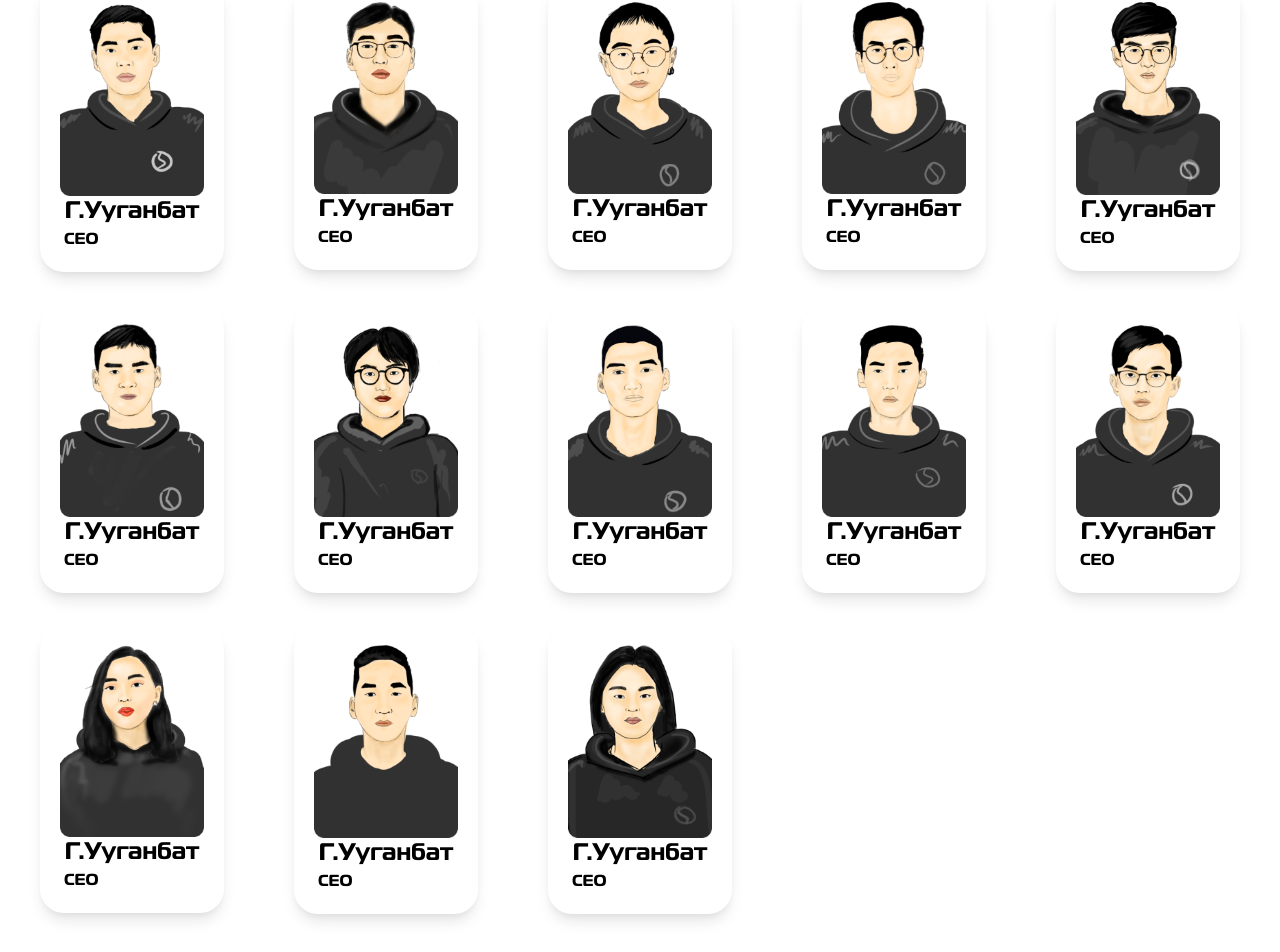
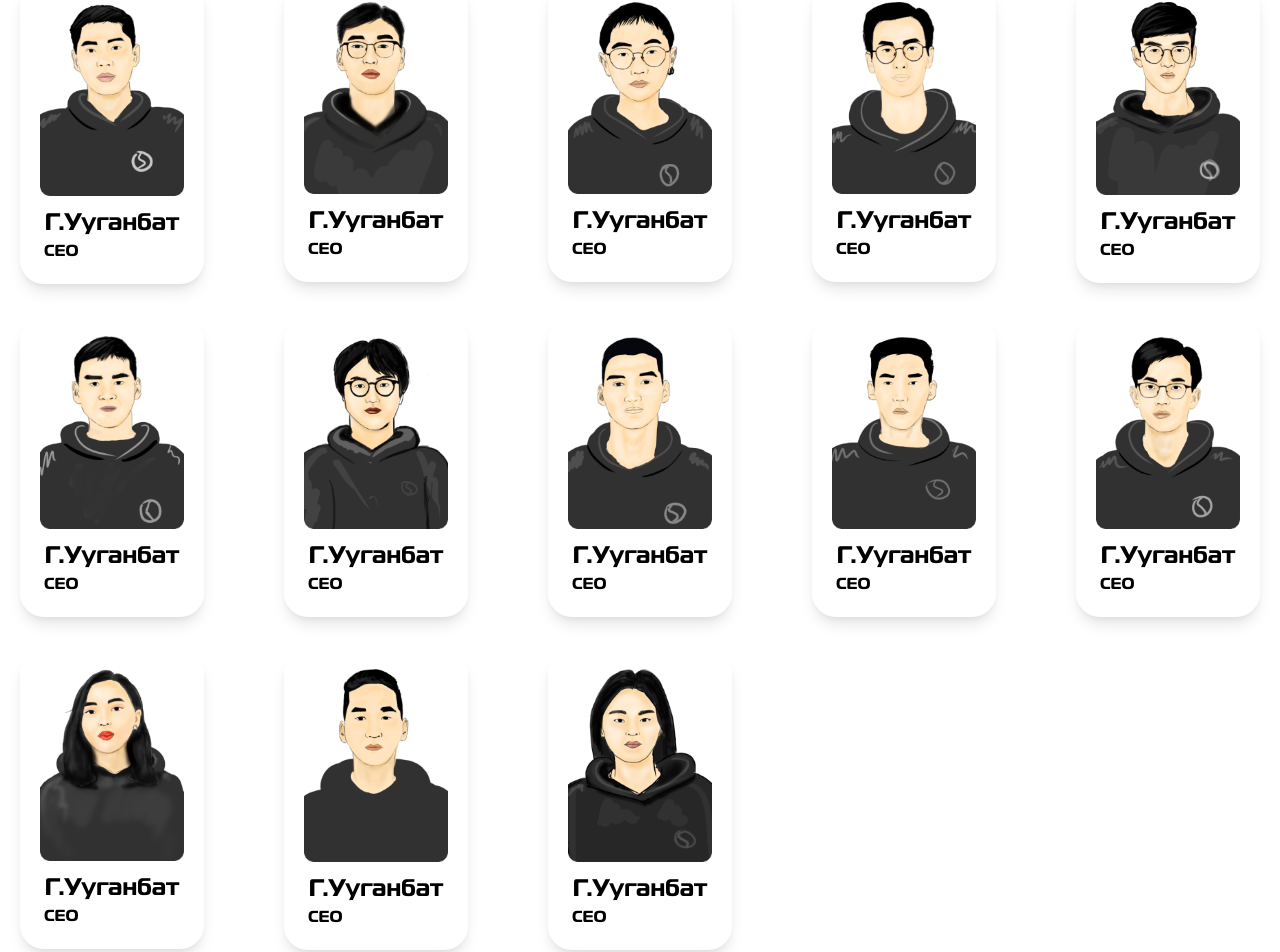
Before and after one commit to Tuvshinbayar1234/DiverseSolutions, a React (Create React App) app: page / in a window 1280 px wide. Shown: the part 2152-3104 px from the top of the page. Built offline with nearby package versions, Linux system fonts and the light colour scheme.

Commit message:
finished

```diff
--- a/package.json
+++ b/package.json
@@ -20,9 +20,9 @@
     "web-vitals": "^1.0.1"
   },
   "scripts": {
-    "start": "craco start",
-    "build": "craco build",
-    "test": "craco test",
+    "start": "npm start",
+    "build": "npm build",
+    "test": "npm test",
     "eject": "react-scripts eject"
   },
   "eslintConfig": {
--- a/src/Components/Team/Team.js
+++ b/src/Components/Team/Team.js
@@ -19,7 +19,7 @@ import AutoPlay from "./TeamSlider";
 const Team = () => {
 
     return (
-        <div className='w-full container mx-auto px-10'>
+        <div className='w-full container mx-auto px-5'>
             <div className='hidden sm:block'>
                 <h1 className='text-4xl'>Манай хамт олон</h1>
             </div>
@@ -30,7 +30,7 @@ const Team = () => {
                         <img className='w-36' alt='team' src={eegii} />
                     </div>
                     <div className='flex flex-col justify-center'>
-                        <h1 className='text-center text-2xl'>Г.Ууганбат</h1>
+                        <h1 className='text-center text-2xl pt-3'>Г.Ууганбат</h1>
                         <h1 className='ml-1'>CEO</h1>
                     </div>
                 </div>
@@ -39,7 +39,7 @@ const Team = () => {
                         <img className='w-36' alt='team' src={bo} />
                     </div>
                     <div className='flex flex-col justify-center'>
-                        <h1 className='text-center text-2xl'>Г.Ууганбат</h1>
+                        <h1 className='text-center text-2xl pt-3'>Г.Ууганбат</h1>
                         <h1 className='ml-1'>CEO</h1>
                     </div>
                 </div>
@@ -48,7 +48,7 @@ const Team = () => {
                         <img className='w-36' alt='team' src={odko} />
                     </div>
                     <div className='flex flex-col justify-center'>
-                        <h1 className='text-center text-2xl'>Г.Ууганбат</h1>
+                        <h1 className='text-center text-2xl pt-3'>Г.Ууганбат</h1>
                         <h1 className='ml-1'>CEO</h1>
                     </div>
                 </div>
@@ -57,7 +57,7 @@ const Team = () => {
                         <img className='w-36' alt='team' src={anhaa} />
                     </div>
                     <div className='flex flex-col justify-center'>
-                        <h1 className='text-center text-2xl'>Г.Ууганбат</h1>
+                        <h1 className='text-center text-2xl pt-3'>Г.Ууганбат</h1>
                         <h1 className='ml-1'>CEO</h1>
                     </div>
                 </div>
@@ -66,7 +66,7 @@ const Team = () => {
                         <img className='w-36' alt='team' src={tulgaa} />
                     </div>
                     <div className='flex flex-col justify-center'>
-                        <h1 className='text-center text-2xl'>Г.Ууганбат</h1>
+                        <h1 className='text-center text-2xl pt-3'>Г.Ууганбат</h1>
                         <h1 className='ml-1'>CEO</h1>
                     </div>
                 </div>
@@ -79,7 +79,7 @@ const Team = () => {
                         <img className='w-36' alt='team' src={buri} />
                     </div>
                     <div className='flex flex-col justify-center'>
-                        <h1 className='text-center text-2xl'>Г.Ууганбат</h1>
+                        <h1 className='text-center text-2xl pt-3'>Г.Ууганбат</h1>
                         <h1 className='ml-1'>CEO</h1>
                     </div>
                 </div>
@@ -88,7 +88,7 @@ const Team = () => {
                         <img className='w-36' alt='team' src={Bataa} />
                     </div>
                     <div className='flex flex-col justify-center'>
-                        <h1 className='text-center text-2xl'>Г.Ууганбат</h1>
+                        <h1 className='text-center text-2xl pt-3'>Г.Ууганбат</h1>
                         <h1 className='ml-1'>CEO</h1>
                     </div>
                 </div>
@@ -97,7 +97,7 @@ const Team = () => {
                         <img className='w-36' alt='team' src={muugii} />
                     </div>
                     <div className='flex flex-col justify-center'>
-                        <h1 className='text-center text-2xl'>Г.Ууганбат</h1>
+                        <h1 className='text-center text-2xl pt-3'>Г.Ууганбат</h1>
                         <h1 className='ml-1'>CEO</h1>
                     </div>
                 </div>
@@ -106,7 +106,7 @@ const Team = () => {
                         <img className='w-36' alt='team' src={tuku} />
                     </div>
                     <div className='flex flex-col justify-center'>
-                        <h1 className='text-center text-2xl'>Г.Ууганбат</h1>
+                        <h1 className='text-center text-2xl pt-3'>Г.Ууганбат</h1>
                         <h1 className='ml-1'>CEO</h1>
                     </div>
                 </div>
@@ -115,7 +115,7 @@ const Team = () => {
                         <img className='w-36' alt='team' src={amaraa} />
                     </div>
                     <div className='flex flex-col justify-center'>
-                        <h1 className='text-center text-2xl'>Г.Ууганбат</h1>
+                        <h1 className='text-center text-2xl pt-3'>Г.Ууганбат</h1>
                         <h1 className='ml-1'>CEO</h1>
                     </div>
                 </div>
@@ -128,7 +128,7 @@ const Team = () => {
                         <img className='w-36' alt='team' src={zaya} />
                     </div>
                     <div className='flex flex-col justify-center'>
-                        <h1 className='text-center text-2xl'>Г.Ууганбат</h1>
+                        <h1 className='text-center text-2xl pt-3'>Г.Ууганбат</h1>
                         <h1 className='ml-1'>CEO</h1>
                     </div>
                 </div>
@@ -137,7 +137,7 @@ const Team = () => {
                         <img className='w-36' alt='team' src={tseku} />
                     </div>
                     <div className='flex flex-col justify-center'>
-                        <h1 className='text-center text-2xl'>Г.Ууганбат</h1>
+                        <h1 className='text-center text-2xl pt-3'>Г.Ууганбат</h1>
                         <h1 className='ml-1'>CEO</h1>
                     </div>
                 </div>
@@ -146,7 +146,7 @@ const Team = () => {
                         <img className='w-36' alt='team' src={tamiraa} />
                     </div>
                     <div className='flex flex-col justify-center'>
-                        <h1 className='text-center text-2xl'>Г.Ууганбат</h1>
+                        <h1 className='text-center text-2xl pt-3'>Г.Ууганбат</h1>
                         <h1 className='ml-1'>CEO</h1>
                     </div>
                 </div>
@@ -155,7 +155,7 @@ const Team = () => {
                         <img className='w-36' alt='team' src={tamiraa} />
                     </div>
                     <div className='flex flex-col justify-center'>
-                        <h1 className='text-center text-2xl'>Г.Ууганбат</h1>
+                        <h1 className='text-center text-2xl pt-3'>Г.Ууганбат</h1>
                         <h1 className='ml-1'>CEO</h1>
                     </div>
                 </div>
@@ -164,7 +164,7 @@ const Team = () => {
                         <img className='w-36' alt='team' src={tamiraa} />
                     </div>
                     <div className='flex flex-col justify-center'>
-                        <h1 className='text-center text-2xl'>Г.Ууганбат</h1>
+                        <h1 className='text-center text-2xl pt-3'>Г.Ууганбат</h1>
                         <h1 className='ml-1'>CEO</h1>
                     </div>
                 </div>
@@ -178,7 +178,7 @@ const Team = () => {
                         <img className='w-36' alt='team' src={zaya} />
                     </div>
                     <div className='flex flex-col justify-center'>
-                        <h1 className='text-center text-2xl'>Г.Ууганбат</h1>
+                        <h1 className='text-center text-2xl pt-3'>Г.Ууганбат</h1>
                         <h1 className='ml-1'>CEO</h1>
                     </div>
                 </div>
@@ -187,7 +187,7 @@ const Team = () => {
                         <img className='w-36' alt='team' src={tseku} />
                     </div>
                     <div className='flex flex-col justify-center'>
-                        <h1 className='text-center text-2xl'>Г.Ууганбат</h1>
+                        <h1 className='text-center text-2xl pt-3'>Г.Ууганбат</h1>
                         <h1 className='ml-1'>CEO</h1>
                     </div>
                 </div>
@@ -196,7 +196,7 @@ const Team = () => {
                         <img className='w-36' alt='team' src={tamiraa} />
                     </div>
                     <div className='flex flex-col justify-center'>
-                        <h1 className='text-center text-2xl'>Г.Ууганбат</h1>
+                        <h1 className='text-center text-2xl pt-3'>Г.Ууганбат</h1>
                         <h1 className='ml-1'>CEO</h1>
                     </div>
                 </div>
@@ -210,7 +210,7 @@ const Team = () => {
                         <img className='w-36' alt='team' src={zaya} />
                     </div>
                     <div className='flex flex-col justify-center'>
-                        <h1 className='text-center text-2xl'>Г.Ууганбат</h1>
+                        <h1 className='text-center text-2xl pt-3'>Г.Ууганбат</h1>
                         <h1 className='ml-1'>CEO</h1>
                     </div>
                 </div>
@@ -219,7 +219,7 @@ const Team = () => {
                         <img className='w-36' alt='team' src={tseku} />
                     </div>
                     <div className='flex flex-col justify-center'>
-                        <h1 className='text-center text-2xl'>Г.Ууганбат</h1>
+                        <h1 className='text-center text-2xl pt-3'>Г.Ууганбат</h1>
                         <h1 className='ml-1'>CEO</h1>
                     </div>
                 </div>
@@ -228,7 +228,7 @@ const Team = () => {
                         <img className='w-36' alt='team' src={tamiraa} />
                     </div>
                     <div className='flex flex-col justify-center'>
-                        <h1 className='text-center text-2xl'>Г.Ууганбат</h1>
+                        <h1 className='text-center text-2xl pt-3'>Г.Ууганбат</h1>
                         <h1 className='ml-1'>CEO</h1>
                     </div>
                 </div>
@@ -242,7 +242,7 @@ const Team = () => {
                         <img className='w-36' alt='team' src={zaya} />
                     </div>
                     <div className='flex flex-col justify-center'>
-                        <h1 className='text-center text-2xl'>Г.Ууганбат</h1>
+                        <h1 className='text-center text-2xl pt-3'>Г.Ууганбат</h1>
                         <h1 className='ml-1'>CEO</h1>
                     </div>
                 </div>
@@ -251,7 +251,7 @@ const Team = () => {
                         <img className='w-36' alt='team' src={tseku} />
                     </div>
                     <div className='flex flex-col justify-center'>
-                        <h1 className='text-center text-2xl'>Г.Ууганбат</h1>
+                        <h1 className='text-center text-2xl pt-3'>Г.Ууганбат</h1>
                         <h1 className='ml-1'>CEO</h1>
                     </div>
                 </div>
@@ -260,7 +260,7 @@ const Team = () => {
                         <img className='w-36' alt='team' src={tamiraa} />
                     </div>
                     <div className='flex flex-col justify-center'>
-                        <h1 className='text-center text-2xl'>Г.Ууганбат</h1>
+                        <h1 className='text-center text-2xl pt-3'>Г.Ууганбат</h1>
                         <h1 className='ml-1'>CEO</h1>
                     </div>
                 </div>
@@ -276,7 +276,7 @@ const Team = () => {
                         <img className='w-36' alt='team' src={tseku} />
                     </div>
                     <div className='flex flex-col justify-center'>
-                        <h1 className='text-center text-2xl'>Г.Ууганбат</h1>
+                        <h1 className='text-center text-2xl pt-3'>Г.Ууганбат</h1>
                         <h1 className='ml-1'>CEO</h1>
                     </div>
                 </div>
@@ -285,7 +285,7 @@ const Team = () => {
                         <img className='w-36' alt='team' src={tamiraa} />
                     </div>
                     <div className='flex flex-col justify-center'>
-                        <h1 className='text-center text-2xl'>Г.Ууганбат</h1>
+                        <h1 className='text-center text-2xl pt-3'>Г.Ууганбат</h1>
                         <h1 className='ml-1'>CEO</h1>
                     </div>
                 </div>
@@ -294,7 +294,7 @@ const Team = () => {
                         <img className='w-36' alt='team' src={tamiraa} />
                     </div>
                     <div className='flex flex-col justify-center'>
-                        <h1 className='text-center text-2xl'>Г.Ууганбат</h1>
+                        <h1 className='text-center text-2xl pt-3'>Г.Ууганбат</h1>
                         <h1 className='ml-1'>CEO</h1>
                     </div>
                 </div>
--- a/src/Components/weWork/WeWork.js
+++ b/src/Components/weWork/WeWork.js
@@ -42,11 +42,11 @@ const WeWork = () => {
                     <h1 className='text-2xl text-left w-3/12'>Вебсайт хөгжүүлэлт</h1>
                     <p className=' text-sm w-full mx-1 py-5'>Lorem ipsum dolor sit amet consectetur, adipisicing elit. Consequuntur, error numquam aperiam ratione eos suscipit? Lorem ipsum dolor sit amet consectetur, adipisicing elit. Consequuntur, error numquam aperiam ratione eos suscipit?</p>
                     </span>
-                    <span class="w-full h-32 flex-col flex rounded-2xl">
+                    <span class="w-full h-60 flex-col flex rounded-2xl">
                     <h1 className='text-2xl w-9/12'>Вебсайт хөгжүүлэлт</h1>
                     <p className=' text-sm w-full py-5'>Lorem ipsum dolor sit amet consectetur, adipisicing elit. Consequuntur, error numquam aperiam ratione eos suscipit? Lorem ipsum dolor sit amet consectetur, adipisicing elit. Consequuntur, error numquam aperiam ratione eos suscipit?</p>
                     </span>
-                    <span class="w-full h-60 mt-14 flex-col flex justify-center rounded-2xl">
+                    <span class="w-full h-60 flex-col flex justify-center rounded-2xl">
                     <h1 className='text-2xl text-left w-3/12'>Вебсайт хөгжүүлэлт</h1>
                         <p className=' text-sm w-full mx-1 py-5'>Lorem ipsum dolor sit amet consectetur, adipisicing elit. Consequuntur, error numquam aperiam ratione eos suscipit?</p>
 
```
Also changed, not shown: src/App.js (+10 -10 lines), src/Components/Projects/ProjectAccordion.js (+7 -5 lines), src/Components/Projects/ProjectSlider.js (+10 -10 lines), 10 other files (tests, documents, lock files or other folders).
